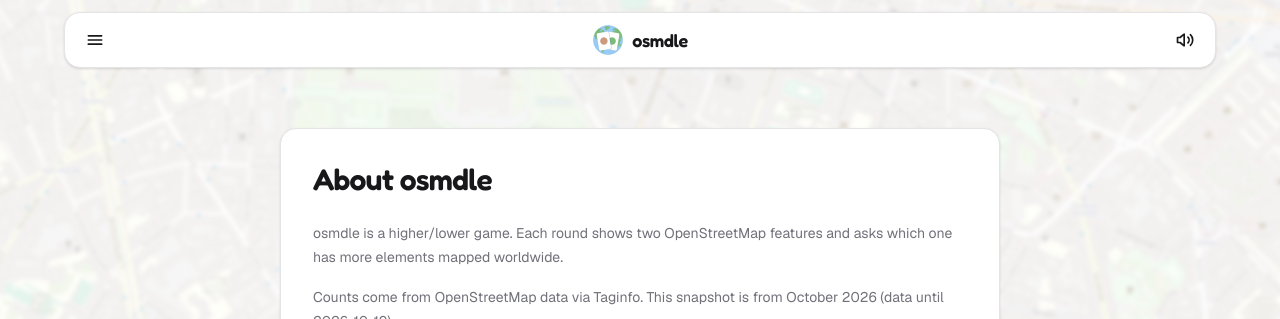
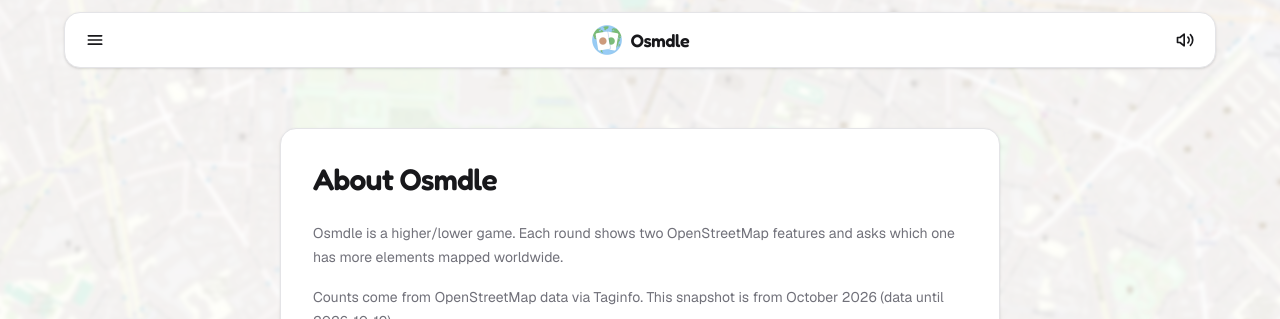
Before and after one commit to Seb0927/osmdle, a Next.js app: page /about in a window 1280 px wide. Shown: the top 319 px of the page. Built offline with nearby package versions, Linux system fonts and the light colour scheme.

Commit message:
fix(ui): capitalize Osmdle in user-facing copy
Use the Osmdle capitalization in the header wordmark, page titles,
About copy, and share text so the brand is consistent across the
site. Keep lowercase forms for package names, repository URLs, docs,
and internal keys.

```diff
--- a/app/about/page.tsx
+++ b/app/about/page.tsx
@@ -12,10 +12,10 @@
   return (
     <div className="mx-auto w-full max-w-3xl px-4 py-12 sm:px-6">
       <ContentCard>
-        <h1 className="font-heading font-semibold text-3xl tracking-tight">About osmdle</h1>
+        <h1 className="font-heading font-semibold text-3xl tracking-tight">About Osmdle</h1>
         <div className="mt-6 space-y-4 text-muted text-sm leading-6">
           <p>
-            osmdle is a higher/lower game. Each round shows two OpenStreetMap features and asks
+            Osmdle is a higher/lower game. Each round shows two OpenStreetMap features and asks
             which one has more elements mapped worldwide.
           </p>
           <p>
--- a/app/layout.tsx
+++ b/app/layout.tsx
@@ -22,8 +22,8 @@
 
 export const metadata: Metadata = {
   title: {
-    default: 'osmdle',
-    template: '%s · osmdle',
+    default: 'Osmdle',
+    template: '%s · Osmdle',
   },
   description: 'Which OpenStreetMap feature is more common? A higher/lower game.',
 }
--- a/components/game/GameOver.tsx
+++ b/components/game/GameOver.tsx
@@ -43,7 +43,7 @@
 
   async function handleShare() {
     const url = window.location.origin
-    const text = `I got a streak of ${streak} on osmdle! Can you beat it? ${url}`
+    const text = `I got a streak of ${streak} on Osmdle! Can you beat it? ${url}`
 
     try {
       await copyText(text)
--- a/components/layout/Logo.tsx
+++ b/components/layout/Logo.tsx
@@ -12,7 +12,7 @@
         src="/images/icon.webp"
         width={1024}
       />
-      <span className="font-heading font-semibold text-lg tracking-tight">osmdle</span>
+      <span className="font-heading font-semibold text-lg tracking-tight">Osmdle</span>
     </Link>
   )
 }
```
